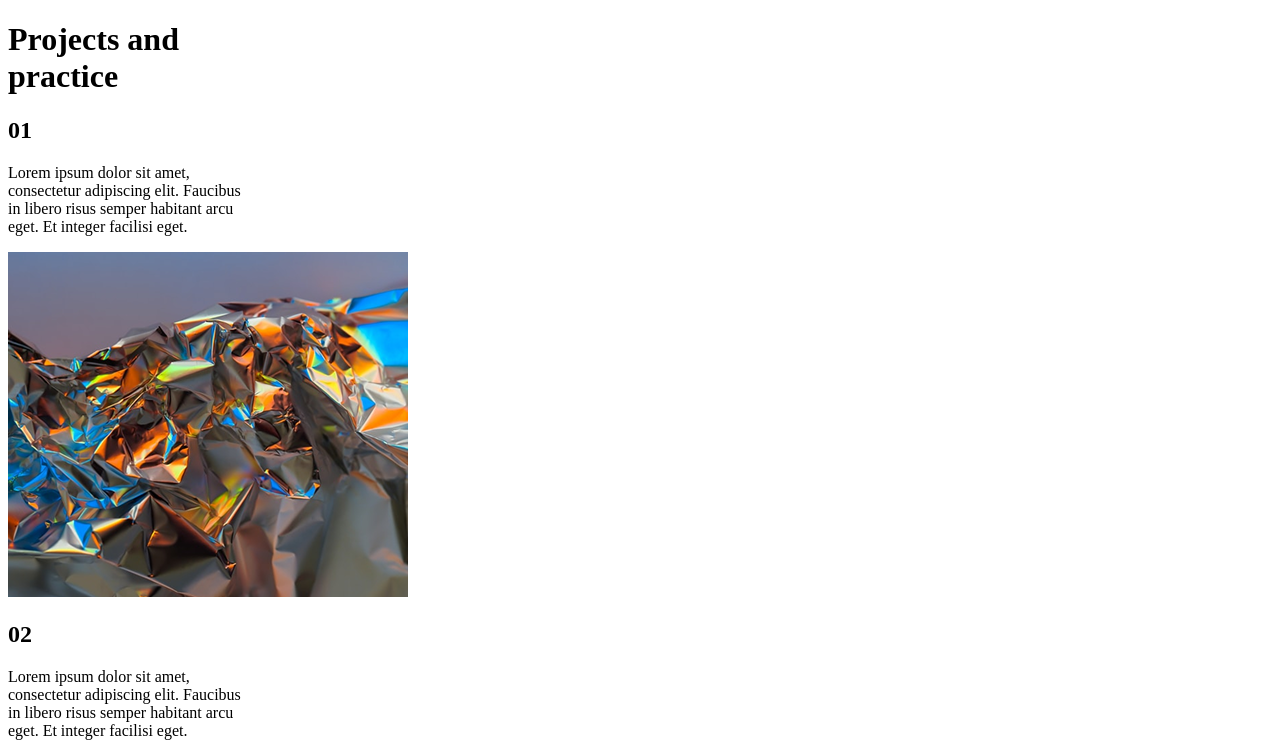
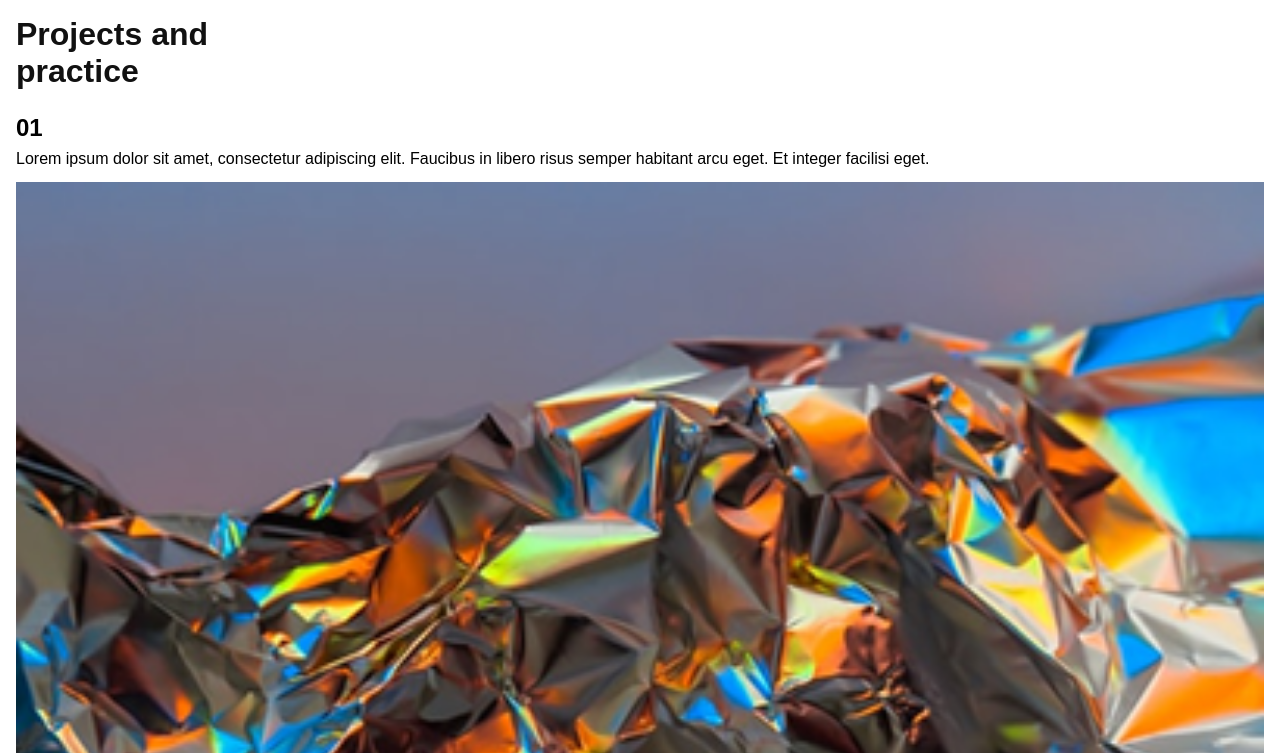
Before and after one commit to ali-kongoriko/mwenaro-figma-design05-projects-and-practice, a plain HTML site: page index.html in a window 1280 px wide. Shown: the top 753 px of the page. Drawn offline with Linux system fonts and the light colour scheme.

Commit message:
first updated index-css

```diff
--- a/css/mystyle.css
+++ b/css/mystyle.css
@@ -1,54 +1,32 @@
 * {
   border: 0;
+  margin: 0;
   padding: 0;
   box-sizing: border-box;
-  margin: 0;
 }
 
 body {
-  /* background-color: brown; */
-  font-family:
-    system-ui,
-    -apple-system,
-    BlinkMacSystemFont,
-    "Segoe UI",
-    Roboto,
-    Oxygen,
-    Ubuntu,
-    Cantarell,
-    "Open Sans",
-    "Helvetica Neue",
-    sans-serif;
-  font-size: 1rem;
+  font-family: Arial, Helvetica, sans-serif;
+  padding: 1rem;
 }
 
-.wrapper {
-  padding: 32px;
-  max-width: 100%;
-  /* background-color: blueviolet; */
+img {
+  width: 100%;
 }
 
-header {
-  /* background-color: aqua; */
-
 h1 {
-    color: black;
-    font-size: 3rem;
-    font-weight: 700;
-    margin-bottom: 2rem;
-  }
+  color: #111;
+  font-size: 2rem;
+  margin-bottom: 1.5rem;
 }
 
-.body {
-  display: flex;
-  flex-wrap: wrap;
-  flex-direction: row;
-  justify-content: space-between;
-  max-width: 100%;
+h2 {
+  font-size: 1, 5rem;
+  margin-bottom: 0.5rem;
+}
 
 p {
   font-size: 1rem;
-    font-weight: 500;
   margin-bottom: 0.9rem;
 }
 
@@ -61,4 +39,3 @@ header {
 img:hover {
   transform: scale(1.02);
 }
-}
--- a/index.html
+++ b/index.html
@@ -4,6 +4,7 @@
     <meta charset="UTF-8" />
     <meta name="viewport" content="width=device-width, initial-scale=1.0" />
     <title>Projects and Practice</title>
+    <link rel="stylesheet" href="css/mystyle.css" />
   </head>
   <body>
     <div class="wrapper">
@@ -17,30 +18,24 @@
         <div class="image-card">
           <h2>01</h2>
           <p>
-            Lorem ipsum dolor sit amet, <br />
-            consectetur adipiscing elit. Faucibus <br />in libero risus semper
-            habitant arcu <br />
-            eget. Et integer facilisi eget.
+            Lorem ipsum dolor sit amet, consectetur adipiscing elit. Faucibus in
+            libero risus semper habitant arcu eget. Et integer facilisi eget.
           </p>
           <div><img src="images/image1.png" alt="image1" /></div>
         </div>
         <div class="image-card">
           <h2>02</h2>
           <p>
-            Lorem ipsum dolor sit amet, <br />
-            consectetur adipiscing elit. Faucibus <br />in libero risus semper
-            habitant arcu <br />
-            eget. Et integer facilisi eget.
+            Lorem ipsum dolor sit amet, consectetur adipiscing elit. Faucibus in
+            libero risus semper habitant arcu eget. Et integer facilisi eget.
           </p>
           <div><img src="images/image2.png" alt="image2" /></div>
         </div>
         <div class="image-card">
           <h2>03</h2>
           <p>
-            Lorem ipsum dolor sit amet, <br />
-            consectetur adipiscing elit. Faucibus <br />in libero risus semper
-            habitant arcu <br />
-            eget. Et integer facilisi eget.
+            Lorem ipsum dolor sit amet, consectetur adipiscing elit. Faucibus in
+            libero risus semper habitant arcu eget. Et integer facilisi eget.
           </p>
           <div><img src="images/image3.png" alt="image3" /></div>
         </div>
```
Lines whose indentation alone changed are shown as unchanged.
